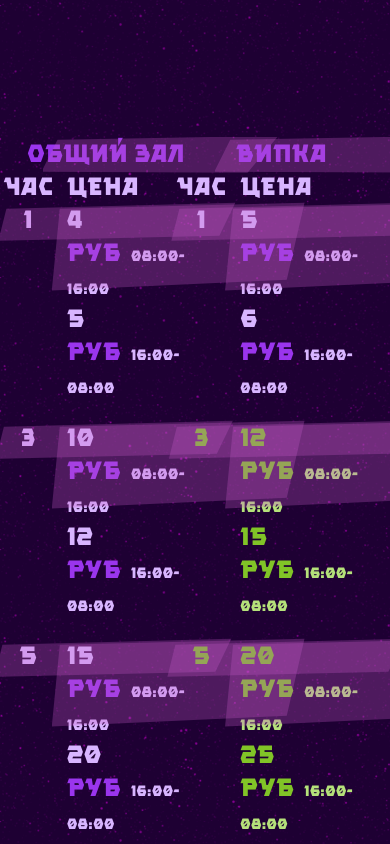
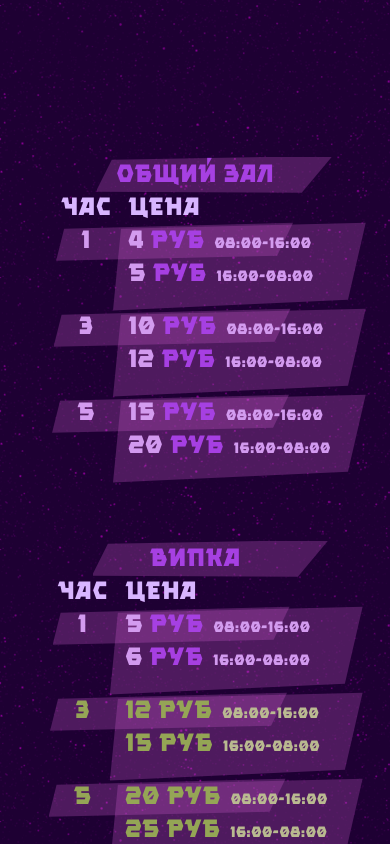
Before and after one commit to AlexKaroh/Alliance, an Angular app: page / in a window 390 px wide. Shown: the part 2560-3404 px from the top of the page. Built offline with nearby package versions, Linux system fonts and the light colour scheme; a web font is replaced by a local one.

Commit message:
Fix hours component

```diff
--- a/src/app/landing/landing.component.scss
+++ b/src/app/landing/landing.component.scss
@@ -125,6 +125,7 @@ header {
     text-decoration: none;
     color: var(--text-color-nav);
     transition: 0.3s;
+    outline: none !important;
 
     &:hover {
       color: var(--text-hover-li);
--- a/src/app/prices/prices.component.html
+++ b/src/app/prices/prices.component.html
@@ -193,7 +193,7 @@
 
         <div class="grid">
           <span class="white self razor-hour">1</span>
-          <span class="white razor-price"
+          <span class="white razor-price max-content"
             >4 <span class="purple">РУБ</span>
             <span class="time">08:00-16:00</span>
           </span>
@@ -201,7 +201,7 @@
 
         <div class="grid">
           <span class="white self"> </span>
-          <span class="white"
+          <span class="white max-content"
             >5 <span class="purple">РУБ</span>
             <span class="time">16:00-08:00</span>
           </span>
@@ -209,7 +209,7 @@
 
         <div class="grid margin-top-20px">
           <span class="white self razor-hour">3</span>
-          <span class="white razor-price"
+          <span class="white razor-price max-content"
             >10 <span class="purple">РУБ</span>
             <span class="time">08:00-16:00</span>
           </span>
@@ -217,7 +217,7 @@
 
         <div class="grid">
           <span class="white self"> </span>
-          <span class="white"
+          <span class="white max-content"
             >12 <span class="purple">РУБ</span>
             <span class="time">16:00-08:00</span>
           </span>
@@ -225,7 +225,7 @@
 
         <div class="grid margin-top-20px">
           <span class="white self razor-hour">5</span>
-          <span class="white razor-price"
+          <span class="white razor-price max-content"
             >15 <span class="purple">РУБ</span>
             <span class="time">08:00-16:00</span>
           </span>
@@ -233,7 +233,7 @@
 
         <div class="grid">
           <span class="white self"> </span>
-          <span class="white"
+          <span class="white max-content"
             >20 <span class="purple">РУБ</span>
             <span class="time">16:00-08:00</span>
           </span>
@@ -251,7 +251,7 @@
 
         <div class="grid">
           <span class="white self razor-hour">1</span>
-          <span class="white razor-price"
+          <span class="white razor-price max-content"
             >5 <span class="purple">РУБ</span>
             <span class="time">08:00-16:00</span>
           </span>
@@ -259,7 +259,7 @@
 
         <div class="grid">
           <span class="white self"> </span>
-          <span class="white"
+          <span class="white max-content"
             >6 <span class="purple">РУБ</span>
             <span class="time">16:00-08:00</span>
           </span>
@@ -267,7 +267,7 @@
 
         <div class="grid margin-top-20px">
           <span class="green self razor-hour">3</span>
-          <span class="green razor-price"
+          <span class="green razor-price max-content"
             >12 <span class="green">РУБ</span>
             <span class="time time-green">08:00-16:00</span>
           </span>
@@ -275,7 +275,7 @@
 
         <div class="grid">
           <span class="green self"> </span>
-          <span class="green"
+          <span class="green max-content"
             >15 <span class="green">РУБ</span>
             <span class="time time-green">16:00-08:00</span>
           </span>
@@ -283,7 +283,7 @@
 
         <div class="grid margin-top-20px">
           <span class="green self razor-hour">5</span>
-          <span class="green razor-price"
+          <span class="green razor-price max-content"
             >20 <span class="green">РУБ</span>
             <span class="time time-green">08:00-16:00</span>
           </span>
@@ -291,7 +291,7 @@
 
         <div class="grid">
           <span class="green self"> </span>
-          <span class="green"
+          <span class="green max-content"
             >25 <span class="green">РУБ</span>
             <span class="time time-green">16:00-08:00</span>
           </span>
--- a/src/app/prices/prices.component.scss
+++ b/src/app/prices/prices.component.scss
@@ -4,17 +4,17 @@
   justify-content: space-between;
   position: relative;
   padding: 10vh 5vw;
-  height: 80vh;
+  height: max-content;
   background: url(../../assets/img/bg_sky.svg) repeat;
   background-position: center top;
   background-attachment: fixed;
-  font-family: "Clickuper";
+  font-family: 'Clickuper';
   overflow: hidden;
 
   &::before {
     position: absolute;
     display: block;
-    content: "";
+    content: '';
     left: 0;
     top: -2px;
     width: 440px;
@@ -27,7 +27,7 @@
     &::before {
       position: absolute;
       display: block;
-      content: "";
+      content: '';
       right: 0;
       top: 0;
       width: 80%;
@@ -147,7 +147,7 @@ h4 {
   position: relative;
 
   &::after {
-    content: "";
+    content: '';
     width: 30rem;
     height: 44px;
     display: block;
@@ -179,7 +179,7 @@ h4 {
   position: relative;
 
   &::after {
-    content: "";
+    content: '';
     width: 30rem;
     height: 44px;
     display: block;
@@ -195,7 +195,7 @@ h4 {
   position: relative;
 
   &::after {
-    content: "";
+    content: '';
     width: 32rem;
     height: 100px;
     display: block;
@@ -214,4 +214,9 @@ h4 {
 .hours {
   display: flex;
   justify-content: space-around;
+  padding-top: 20px;
 }
+
+.max-content {
+  width: max-content;
+}
--- a/src/assets/styles/_adaptive.scss
+++ b/src/assets/styles/_adaptive.scss
@@ -423,6 +423,21 @@
 }
 
 @media (max-width: 768px) {
+  .hours {
+    flex-direction: column;
+    gap: 80px;
+    align-items: center;
+    padding: 20px 80px 0 80px;
+
+    > .hours-common {
+      align-self: flex-start;
+    }
+
+    > .hours-vip {
+      align-self: flex-end;
+    }
+  }
+
   h1 {
     > img {
       width: 60vw;
@@ -596,6 +611,13 @@
 }
 
 @media (max-width: 467px) {
+  .hours {
+    > .hours-common,
+    > .hours-vip {
+      align-self: unset;
+    }
+  }
+
   .hamburger-list {
     .burger-li {
       > li {
```
